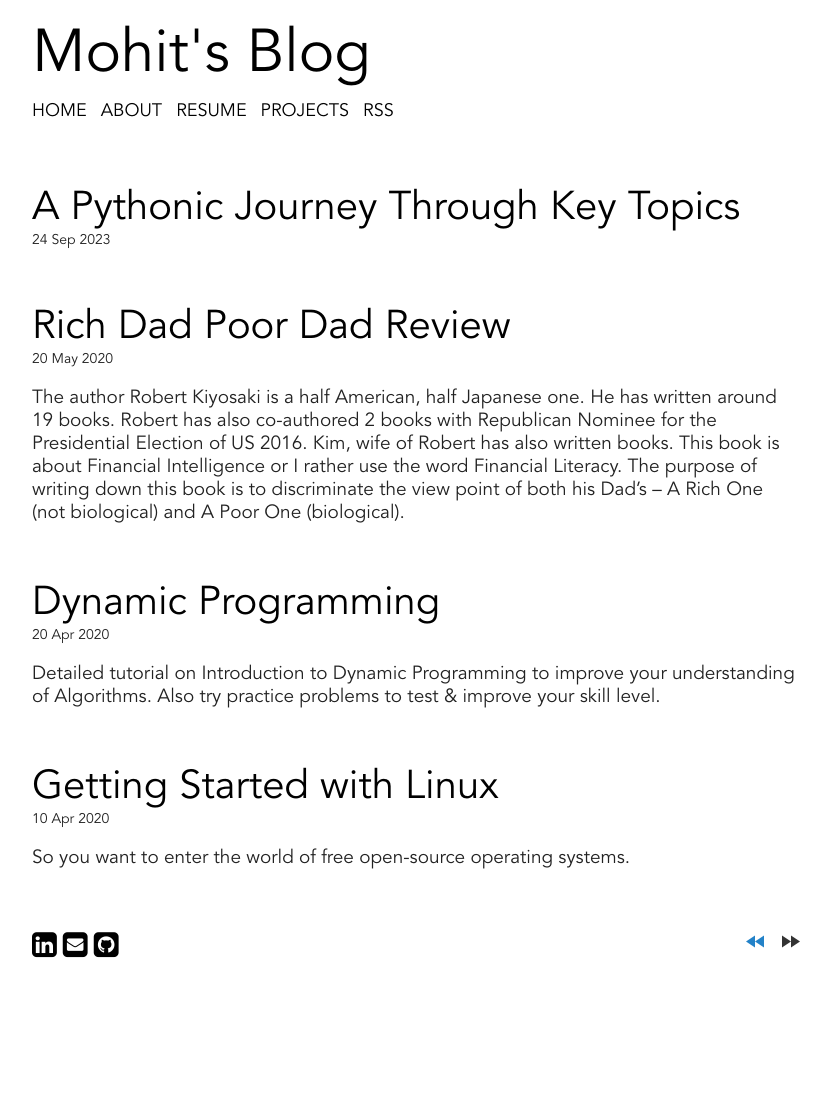
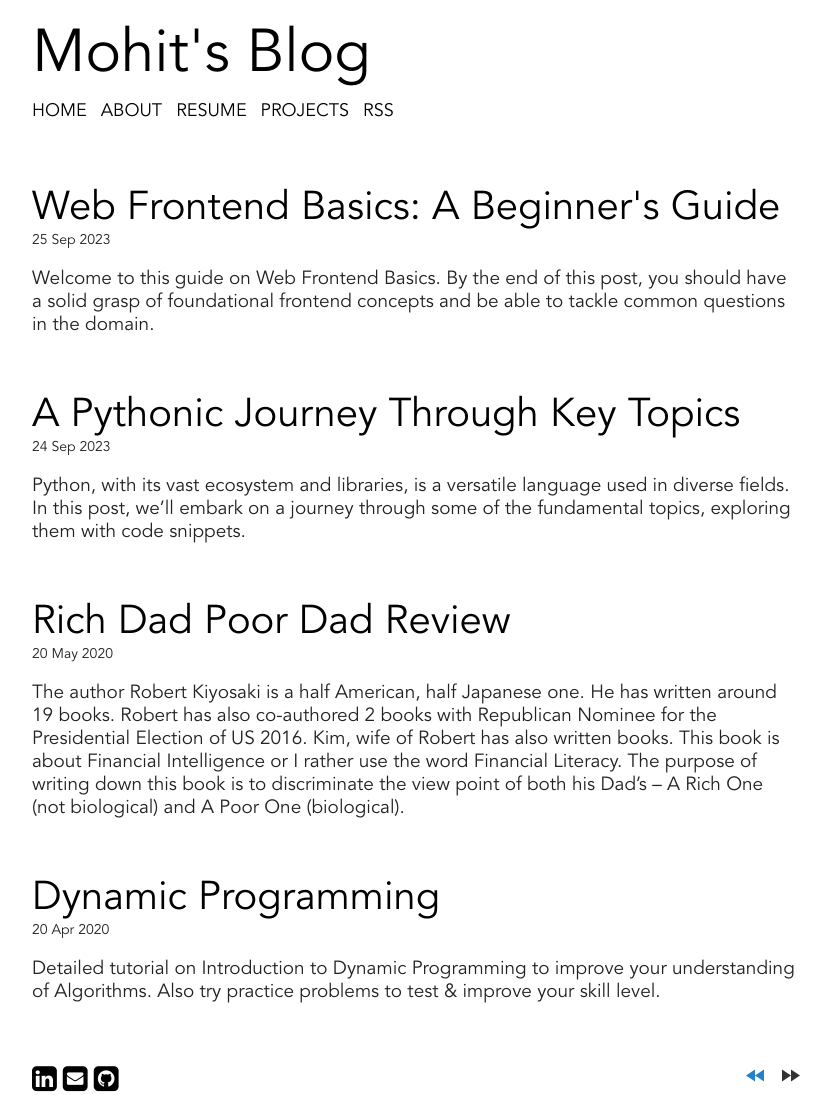
Before and after one commit to 96mohitm/96mohitm.github.io, a Jekyll site: the page built from index.html, in a window 1280 px wide. Shown: the whole page, without its empty margins (224-1054 px from the left). Built offline with Jekyll 4.4.1, drawn with Linux system fonts in a browser that asks for light colours; the list of posts is cut into pages by our own code; before the commit the page ends 961 px from its top, so only the background shows below that; some of the changed lines change nothing that is shown.

Commit message:
added Frontend blog.

````diff
--- a/_posts/2023-09-24-a-pythonic-journey-through-key-topics.md
+++ b/_posts/2023-09-24-a-pythonic-journey-through-key-topics.md
@@ -2,10 +2,7 @@
 layout: "post"
 title: "A Pythonic Journey Through Key Topics"
 
-
 ---
-
-<!-- ## A Pythonic Journey Through Key Topics -->
 
 Python, with its vast ecosystem and libraries, is a versatile language used in diverse fields. In this post, we'll embark on a journey through some of the fundamental topics, exploring them with code snippets.
 
--- /dev/null
+++ b/_posts/2023-09-25-frontend-basics.md
@@ -0,0 +1,182 @@
+---
+layout: "post"
+title: "Web Frontend Basics: A Beginner's Guide"
+---
+
+Welcome to this guide on Web Frontend Basics. By the end of this post, you should have a solid grasp of foundational frontend concepts and be able to tackle common questions in the domain.
+
+### 1. **RxJS and Observables**:
+- **Observable**: Represents the idea of an invokable collection of future values or events.
+
+```javascript
+// Creating an observable
+const observable = new Observable(subscriber => {
+  subscriber.next('Hello');
+  subscriber.next('World');
+});
+
+// Subscribing to an observable
+observable.subscribe(val => console.log(val));
+```
+This code initializes an observable that emits the words "Hello" and "World". The `subscribe` function is used to listen to these emitted values.
+
+
+
+
+- **BehaviorSubject**: A type of subject, a subject is both an Observable and an Observer. The BehaviorSubject stores the latest value emitted to its consumers and is stateful.
+
+```javascript
+// Using BehaviorSubject
+const subject = new BehaviorSubject(0); // initial value
+
+subject.subscribe({
+  next: (v) => console.log(`observerA: ${v}`)
+});
+
+subject.next(1);
+subject.next(2);
+```
+In this example, `subject` is a BehaviorSubject initialized with the value `0`. When we call `next(1)`, the value `1` is broadcasted to all subscribers.
+
+
+
+### 2. **DOM Events**:
+The DOM (Document Object Model) provides a structured representation of the web page. Events are actions that can be detected by JavaScript, like when an element gets focus.
+
+### 3. **CSS Styling**:
+**Positioning**: The `absolute` positioning allows you to set the position of an element relative to the nearest positioned ancestor.
+**Text alignment**: The `justify` property aligns text to the full width of the container.
+
+```css
+/* Absolute Positioning */
+.positioned-element {
+    position: absolute;
+    top: 50px;
+    left: 50px;
+}
+
+/* Text Alignment */
+.justified-text {
+    text-align: justify;
+}
+```
+The `positioned-element` class showcases how absolute positioning works, setting an element's position relative to its nearest positioned ancestor. The `justified-text` class aligns the text to the full width of its container.
+
+
+
+### 4. **JavaScript Basics**:
+- **Event Handlers**: Functions that handle events when they occur. Use the `this` keyword inside an event handler to refer to the element that received the event.
+- **JSON**: JavaScript Object Notation, a lightweight data interchange format. Use `JSON.parse()` to convert a JSON string into a JavaScript object.
+
+```javascript
+// Event Handler with 'this'
+button.addEventListener('click', function() {
+  console.log(this);  // Refers to the button element
+});
+
+// Parsing a JSON string
+const jsonString = '{"name":"John", "age":30, "city":"New York"}';
+const obj = JSON.parse(jsonString);
+console.log(obj.name);  // Outputs: John
+```
+The first code snippet demonstrates using the `this` keyword in an event listener. In this context, `this` refers to the DOM element that triggered the event. The second snippet showcases how to parse a JSON string into a JavaScript object.
+
+
+### 5. **Web API and AJAX**:
+RESTful services follow standard conventions for CRUD operations.
+- **HTTP Methods**: GET, POST, PUT, DELETE, etc.
+- **Headers**: They provide meta-information about the request or response. The Content-Type header indicates the media type of the resource or data.
+
+### 6. **Data Structures in Web Development**:
+**Stack**: A LIFO (Last In, First Out) data structure. It's used in multiple frontend scenarios like parsing expressions or evaluating the validity of bracket sequences.
+
+### 7. **WebSockets**:
+Provides full-duplex communication channels over a single TCP connection. Useful for live interactions with the server without the overhead of HTTP requests.
+
+```javascript
+// Creating a WebSocket connection
+const socket = new WebSocket('ws://example.com/socketserver');
+
+socket.onopen = (event) => {
+  socket.send('Hello Server!');
+};
+
+socket.onmessage = (event) => {
+  console.log(`Data received from server: ${event.data}`);
+};
+```
+This code initializes a WebSocket connection to a server. The `onopen` event fires when the connection is established, and `onmessage` is triggered when the client receives data from the server.
+
+
+
+### 8. **jQuery**:
+A fast, small, and feature-rich JavaScript library. It makes things like HTML document traversal and manipulation, event handling, and animation much simpler.
+
+### 9. **Web Workers**:
+They run JavaScript code concurrently with the main execution thread. The method `postMessage` is used to send data to the worker.
+
+```javascript
+// Main.js
+const worker = new Worker('worker.js');
+
+worker.postMessage('Hello, worker!');
+
+worker.onmessage = (event) => {
+  console.log(`Received: ${event.data}`);
+};
+
+// worker.js
+self.onmessage = (event) => {
+  console.log(`Worker received: ${event.data}`);
+  postMessage('Thanks, main!');
+};
+```
+This demonstrates how web workers operate. In `Main.js`, we create a new web worker and send it a message. The worker (`worker.js`) listens for this message, logs it, and sends a message back.
+
+
+
+### 10. **Error Handling**:
+Always check for `null` or `undefined` before using an object. It prevents runtime errors and enhances the robustness of the code.
+
+### 11. **HTML5**:
+Introduced new semantic elements like `<article>`, `<aside>`, `<details>`, `<figcaption>`, `<figure>`, `<footer>`, `<header>`, and `<hgroup>`. These provide better structure and clarity to web content.
+
+
+### 12. **Performance**:
+
+Performance in the frontend world is all about making your application feel fast and responsive. It's essential to ensure that JavaScript, which runs in a single-threaded environment (the main thread), doesn't block the rendering of the page, leading to a sluggish user experience.
+
+The JavaScript runtime uses something called the Event Loop, which checks the message queue for pending messages (or tasks) and executes them in the order they were added.
+
+`setInterval` is a method that allows you to run a function repeatedly, starting after the interval of time you specify. This can be useful for tasks like polling a server for updates or updating the UI at fixed intervals.
+
+However, caution is needed. If the function you provide to `setInterval` is computationally heavy or if too many intervals are set, you risk overcrowding the event loop. This can make the page unresponsive.
+
+Let's look at an example:
+
+```javascript
+// This will log "Updating..." to the console every 2 seconds
+const intervalID = setInterval(() => {
+    console.log("Updating...");
+}, 2000);
+
+// To stop the above interval, you'd call:
+// clearInterval(intervalID);
+```
+
+While `setInterval` is useful, there are other performance-enhancing methods and APIs available:
+
+- `requestAnimationFrame`: This is a better option for animations. It tells the browser that you wish to perform an animation and requests that the browser schedules a repaint of the window.
+- Web Workers: As mentioned earlier, web workers run JavaScript code concurrently with the main execution thread. This means you can perform heavy computations without blocking the UI.
+- Debounce and Throttle: These are techniques to limit the number of times a particularly expensive function runs. This can be beneficial for scroll or resize event handlers.
+
+In summary, while tools like `setInterval` can be beneficial, always be aware of the performance implications of your code. It's crucial to regularly profile and test your applications, especially as they grow and become more complex.
+
+
+---
+
+**Closing Thoughts**:
+
+Frontend web development is vast and continually evolving. This guide gives a snapshot of some essential topics. Dive deeper into each to gain a solid understanding and keep practicing. Happy coding!
+
+---
````
Also changed, not shown: 1 other file.
